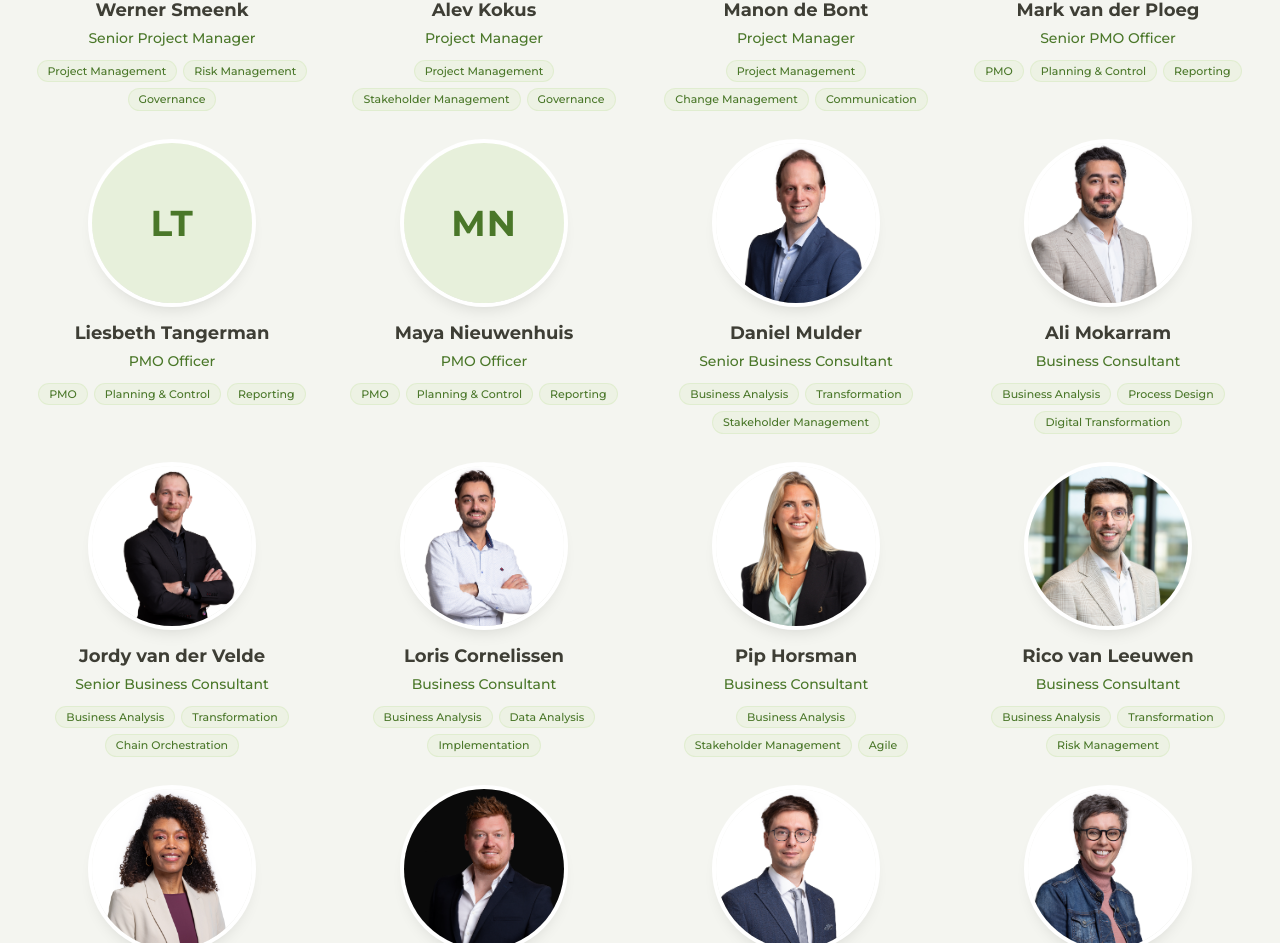
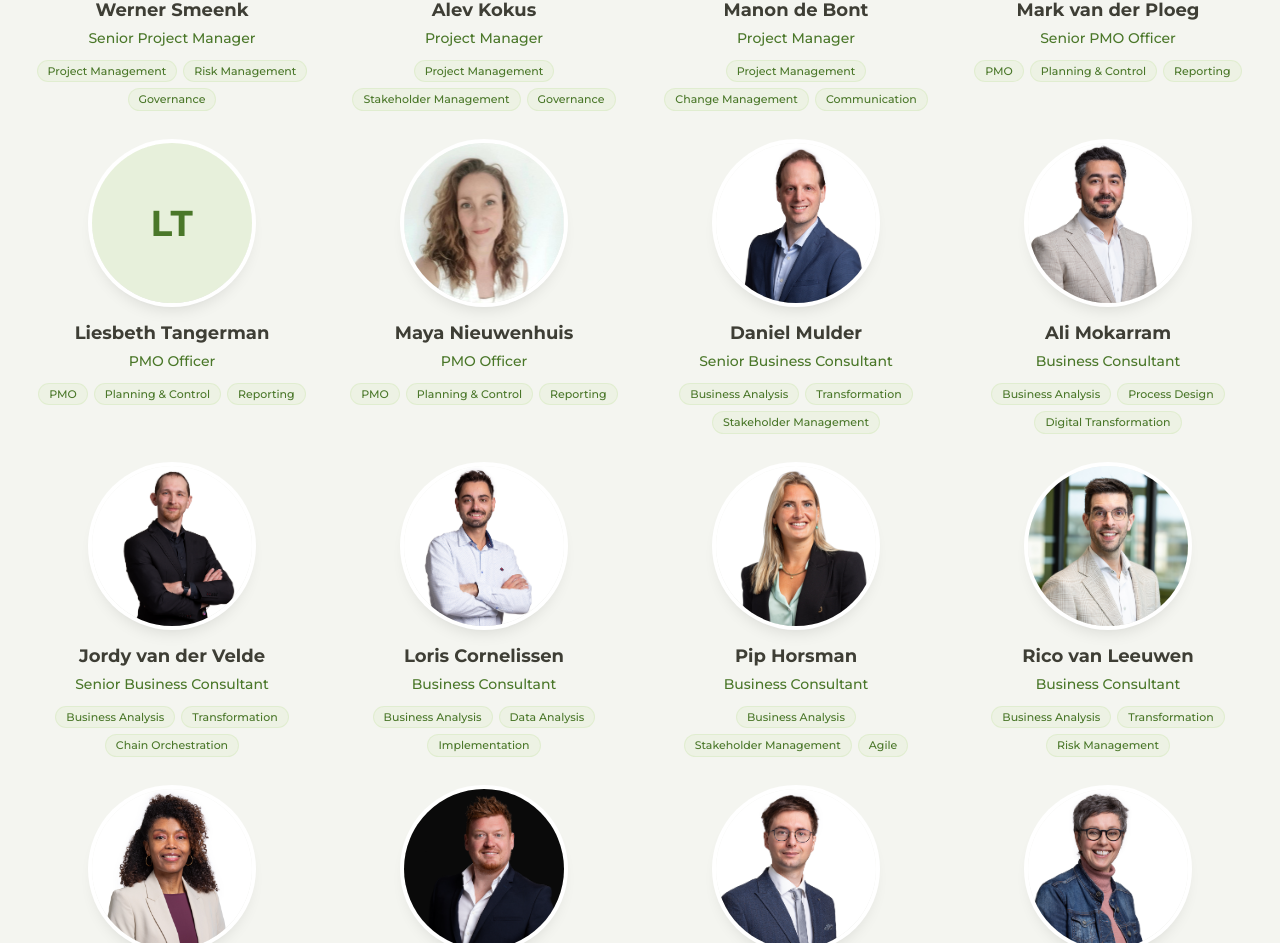
Before and after one commit to AndreKeizer/itspeople-website, a Next.js app: page /en/over-ons in a window 1280 px wide. Shown: the part 3994-4937 px from the top of the page. Built offline with nearby package versions, Linux system fonts and the light colour scheme.

Commit message:
Over ons: temporary photo for Maya Nieuwenhuis

```diff
--- a/src/app/[locale]/over-ons/page.tsx
+++ b/src/app/[locale]/over-ons/page.tsx
@@ -60,7 +60,7 @@ const data = {
       { name: "Manon de Bont", role: "Projectmanager", image: asset("/images/team/manon-de-bont.jpg"), specialties: ["Projectmanagement", "Verandermanagement", "Communicatie"] },
       { name: "Mark van der Ploeg", role: "Senior PMO-er", image: "", specialties: ["PMO", "Planning & Control", "Rapportage"] },
       { name: "Liesbeth Tangerman", role: "PMO-er", image: "", specialties: ["PMO", "Planning & Control", "Rapportage"] },
-      { name: "Maya Nieuwenhuis", role: "PMO-er", image: "", specialties: ["PMO", "Planning & Control", "Rapportage"] },
+      { name: "Maya Nieuwenhuis", role: "PMO-er", image: asset("/images/team/maya-nieuwenhuis.jpg"), specialties: ["PMO", "Planning & Control", "Rapportage"] },
       { name: "Daniel Mulder", role: "Senior Business Consultant", image: asset("/images/team/daniel-mulder.jpg"), specialties: ["Business Analyse", "Transformatie", "Stakeholder Management"] },
       { name: "Ali Mokarram", role: "Business Consultant", image: asset("/images/team/ali-mokarram.jpg"), specialties: ["Business Analyse", "Procesinrichting", "Digitale Transformatie"] },
       { name: "Jordy van der Velde", role: "Senior Business Consultant", image: asset("/images/team/jordy-van-der-velde.jpg"), specialties: ["Business Analyse", "Transformatie", "Ketenregie"] },
@@ -162,7 +162,7 @@ const data = {
       { name: "Manon de Bont", role: "Project Manager", image: asset("/images/team/manon-de-bont.jpg"), specialties: ["Project Management", "Change Management", "Communication"] },
       { name: "Mark van der Ploeg", role: "Senior PMO Officer", image: "", specialties: ["PMO", "Planning & Control", "Reporting"] },
       { name: "Liesbeth Tangerman", role: "PMO Officer", image: "", specialties: ["PMO", "Planning & Control", "Reporting"] },
-      { name: "Maya Nieuwenhuis", role: "PMO Officer", image: "", specialties: ["PMO", "Planning & Control", "Reporting"] },
+      { name: "Maya Nieuwenhuis", role: "PMO Officer", image: asset("/images/team/maya-nieuwenhuis.jpg"), specialties: ["PMO", "Planning & Control", "Reporting"] },
       { name: "Daniel Mulder", role: "Senior Business Consultant", image: asset("/images/team/daniel-mulder.jpg"), specialties: ["Business Analysis", "Transformation", "Stakeholder Management"] },
       { name: "Ali Mokarram", role: "Business Consultant", image: asset("/images/team/ali-mokarram.jpg"), specialties: ["Business Analysis", "Process Design", "Digital Transformation"] },
       { name: "Jordy van der Velde", role: "Senior Business Consultant", image: asset("/images/team/jordy-van-der-velde.jpg"), specialties: ["Business Analysis", "Transformation", "Chain Orchestration"] },
```
